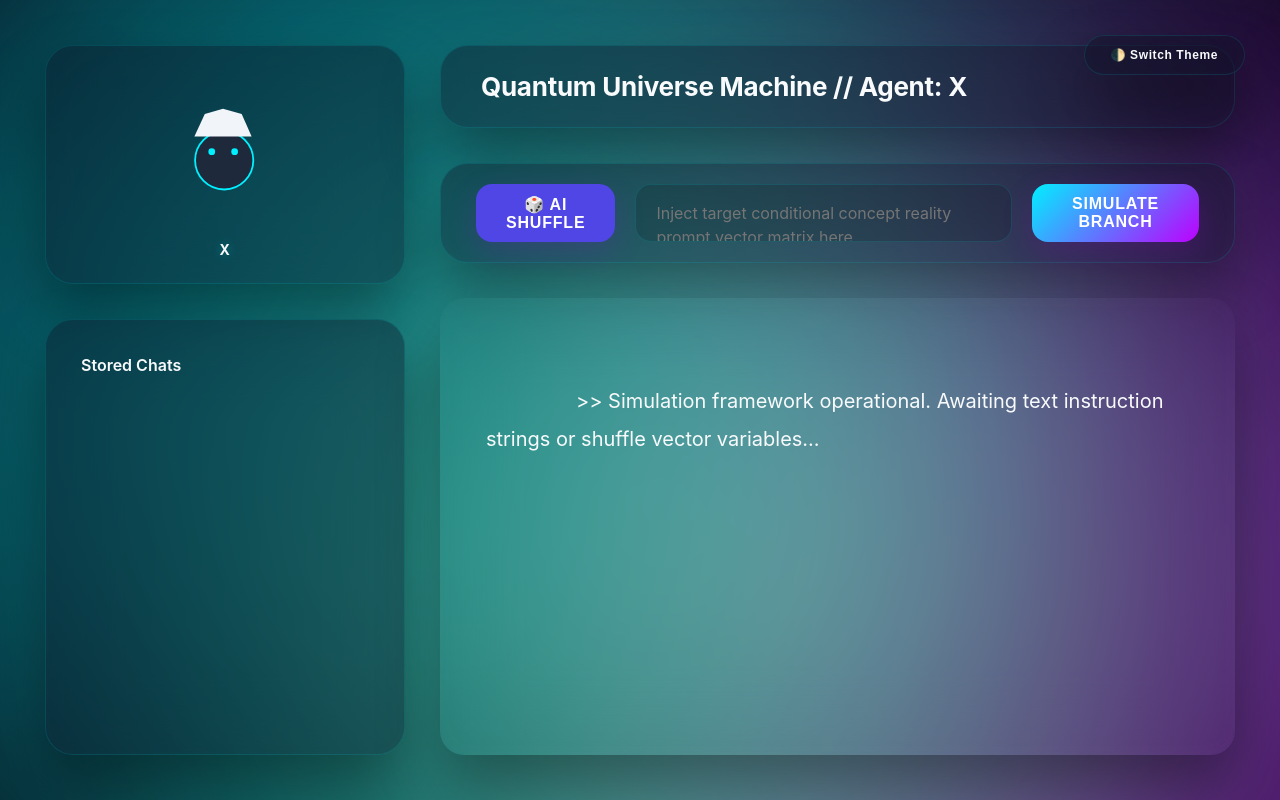
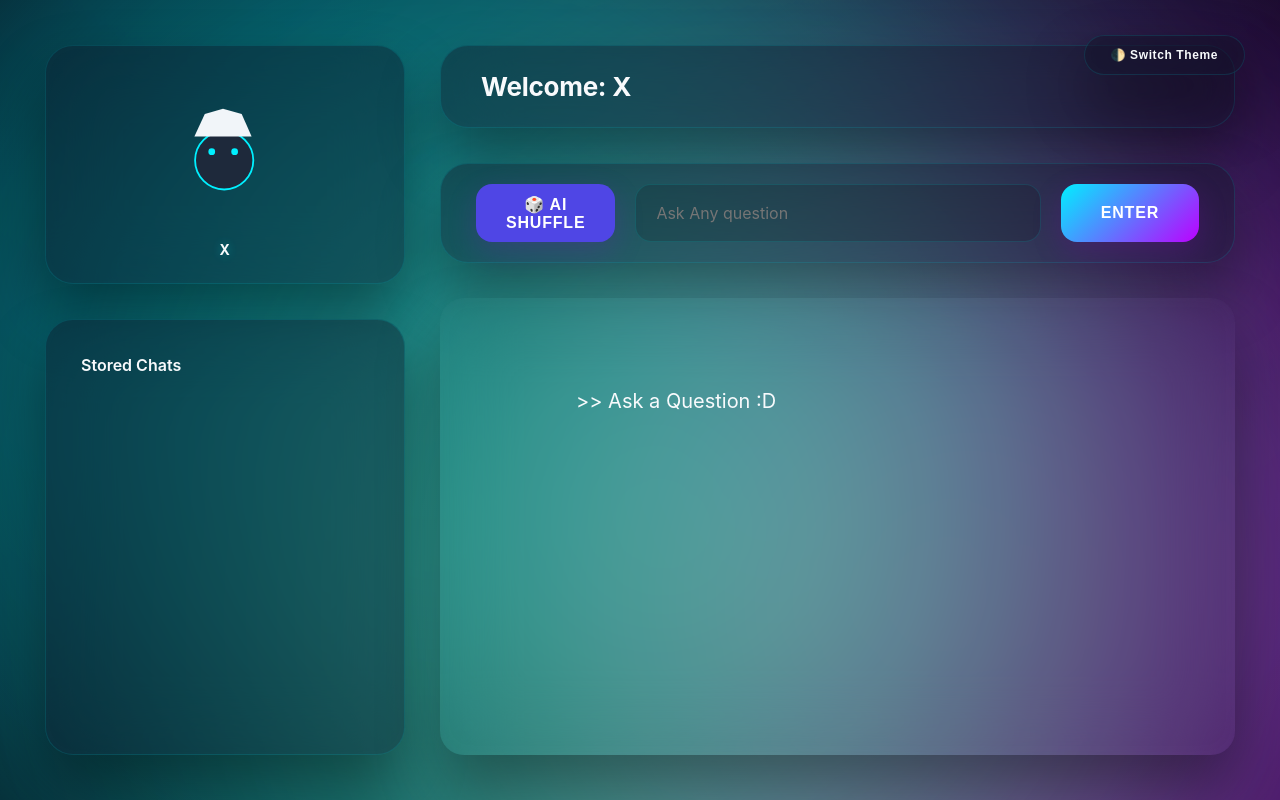
Before and after one commit to bubunva/what-if, a website: page index.html in a window 1280 px wide. Both pictures are taken after a click on the button "START". Drawn offline with Linux system fonts and the light colour scheme.

Commit message:
Update index.html

```diff
--- a/index.html
+++ b/index.html
@@ -376,17 +376,17 @@ promptInputField.addEventListener('input', function() {
 
         <div class="center-display-panel">
             <div class="glass-card" style="padding: 25px 40px;">
-                <h1 style="font-size: 26px; font-weight: 700; letter-spacing: -0.01em;" id="hud-welcome-banner">Quantum Physics Matrix</h1>
+                <h1 style="font-size: 26px; font-weight: 700; letter-spacing: -0.01em;" id="hud-welcome-banner">What If</h1>
             </div>
 
             <div class="glass-card input-console-bar" style="padding: 20px 35px;">
                 <button class="action-submit-btn" style="width: auto; background: #4f46e5; padding: 0 30px; height: 58px;" onclick="fetchAIShufflePrompt()">🎲 AI Shuffle</button>
-                <textarea id="sandboxPromptField" class="premium-text-input" placeholder="Inject target conditional concept reality prompt vector matrix here..." rows="1"></textarea>
-                <button class="action-submit-btn" style="width: auto; padding: 0 40px; height: 58px;" onclick="fireRealitySimulation()">Simulate Branch</button>
+                <textarea id="sandboxPromptField" class="premium-text-input" placeholder="Ask Any question" rows="1"></textarea>
+                <button class="action-submit-btn" style="width: auto; padding: 0 40px; height: 58px;" onclick="fireRealitySimulation()">Enter</button>
             </div>
 
             <div class="glass-card response-monitor-viewport" id="monitor-screen-text">
-                >> Simulation framework operational. Awaiting text instruction strings or shuffle vector variables...
+                >> Ask a Question :D
             </div>
         </div>
     </div>
@@ -574,7 +574,7 @@ promptInputField.addEventListener('input', function() {
 
             saveSystemProfileToStorage();
 
-            document.getElementById('hud-welcome-banner').innerText = `Quantum Universe Machine // Agent: ${characterProfile.username}`;
+            document.getElementById('hud-welcome-banner').innerText = `Welcome: ${characterProfile.username}`;
 
             const landingView = document.getElementById('gateway-portal-frame');
             landingView.style.opacity = '0';
@@ -608,7 +608,7 @@ promptInputField.addEventListener('input', function() {
 
             if (!promptValue) return alert("Please specify or shuffle a query structure statement first.");
 
-            displayMonitor.innerText = ">> Query vector registered. Calculating physical variables against local atmospheric realities...";
+            displayMonitor.innerText = ">> Thinking...";
 
             try {
                 const response = await fetch('/api/simulate', {
```
